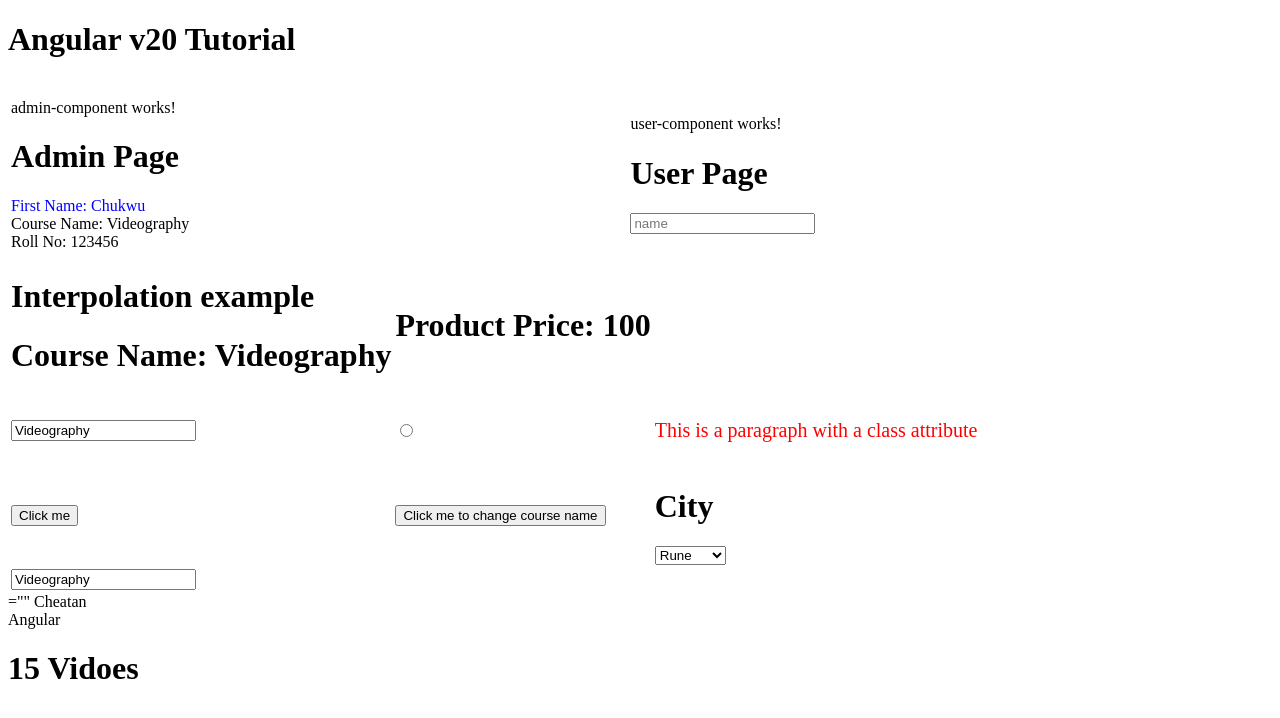
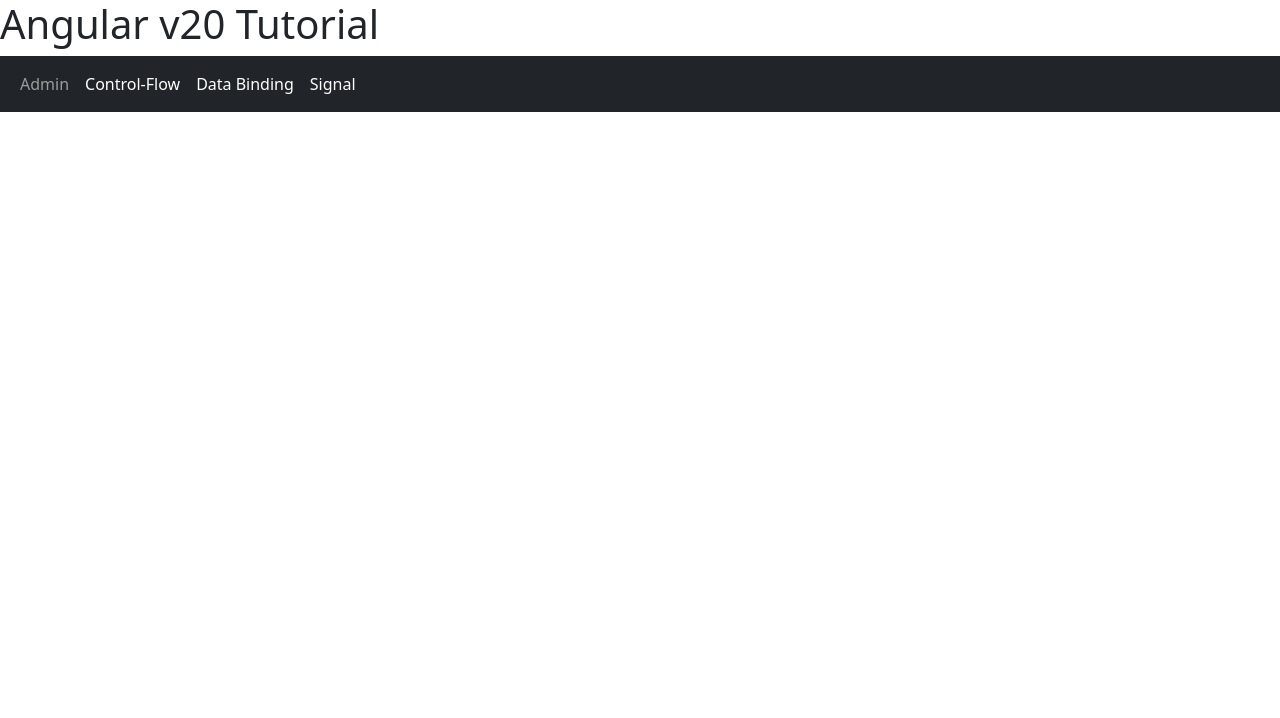
Before and after one commit to Chabsy123/angular-v20-tutorial-01, an Angular app: page / in a window 1280 px wide. Shown: the top 718 px of the page. Built offline with nearby package versions, Linux system fonts and the light colour scheme.

Commit message:
Implement Routing Practices

```diff
--- a/angular.json
+++ b/angular.json
@@ -25,6 +25,7 @@
               }
             ],
             "styles": [
+               "./node_modules/bootstrap/dist/css/bootstrap.min.css",
               "src/styles.css"
             ]
           },
--- a/package.json
+++ b/package.json
@@ -28,6 +28,7 @@
     "@angular/forms": "^20.3.0",
     "@angular/platform-browser": "^20.3.0",
     "@angular/router": "^20.3.0",
+    "bootstrap": "^5.3.8",
     "rxjs": "~7.8.0",
     "tslib": "^2.3.0",
     "zone.js": "~0.15.0"
--- a/src/app/app.html
+++ b/src/app/app.html
@@ -1,6 +1,6 @@
 <h1>Angular v20 Tutorial</h1>
 
-<table style="width: 100%;">
+<!-- <table style="width: 100%;">
   <tr>
     <td>
       <app-admin-component></app-admin-component>
@@ -12,4 +12,26 @@
 
 <app-databinding-component></app-databinding-component>
 <app-signal-component></app-signal-component>
+<app-control-flow-component></app-control-flow-component> -->
+
+
+<nav class="navbar navbar-expand-sm bg-dark navbar-dark">
+    <div class="container-fluid">
+        <ul class="navbar-nav">
+            <li class="nav-item">
+                <a class="nav-link active" routerLink="admin" routerLinkActive="active">Admin</a>
+            </li>
+             <li class="nav-item">
+                <a class="nav-link active" routerLink="control-flow-statement">Control-Flow</a>
+            </li>
+             <li class="nav-item">
+                <a class="nav-link active" routerLink="databinding">Data Binding</a>
+            </li>
+             <li class="nav-item">
+                <a class="nav-link active" routerLink="signal">Signal</a>
+            </li>
+        </ul>
+    </div>
+</nav>
+
 <router-outlet />
--- a/src/app/app.routes.ts
+++ b/src/app/app.routes.ts
@@ -1,4 +1,27 @@
 import { Routes } from '@angular/router';
+import { AdminComponent } from './components/admin-component/admin-component';
+import { ControlFlowComponent } from './components/control-flow-component/control-flow-component';
+import { DatabindingComponent } from './components/databinding-component/databinding-component';
+import { SignalComponent } from './components/signal-component/signal-component';
 
-export const routes: Routes = [];
+export const routes: Routes = [
+  {
+    path: 'admin',
+    component: AdminComponent
+  },
+  {
+    path: 'control-flow-statement',
+    component: ControlFlowComponent
+  },
+
+  {
+    path: 'databinding',
+    component: DatabindingComponent
+  },
+
+  {
+    path: 'signal',
+    component: SignalComponent
+   },
+];
 // handles navigation or to achieve page based navigation
--- a/src/app/app.ts
+++ b/src/app/app.ts
@@ -1,13 +1,14 @@
 import { Component, signal } from '@angular/core';
-import { RouterOutlet } from '@angular/router';
+import { RouterOutlet, RouterLink, RouterLinkActive, } from '@angular/router';
 import { UserComponent } from "./components/user-component/user-component";
 import { AdminComponent } from './components/admin-component/admin-component';
 import { DatabindingComponent } from './components/databinding-component/databinding-component';
 import { SignalComponent } from './components/signal-component/signal-component';
+import { ControlFlowComponent } from './components/control-flow-component/control-flow-component';
 
 @Component({
   selector: 'app-root',
-  imports: [RouterOutlet, UserComponent, AdminComponent, DatabindingComponent, SignalComponent],
+  imports: [RouterOutlet, UserComponent, AdminComponent, DatabindingComponent, SignalComponent,ControlFlowComponent, RouterLink, RouterLinkActive],
   templateUrl: './app.html',
   styleUrl: './app.css'
 })
```
Also changed, not shown: 1 other file (tests, documents, lock files or other folders).
